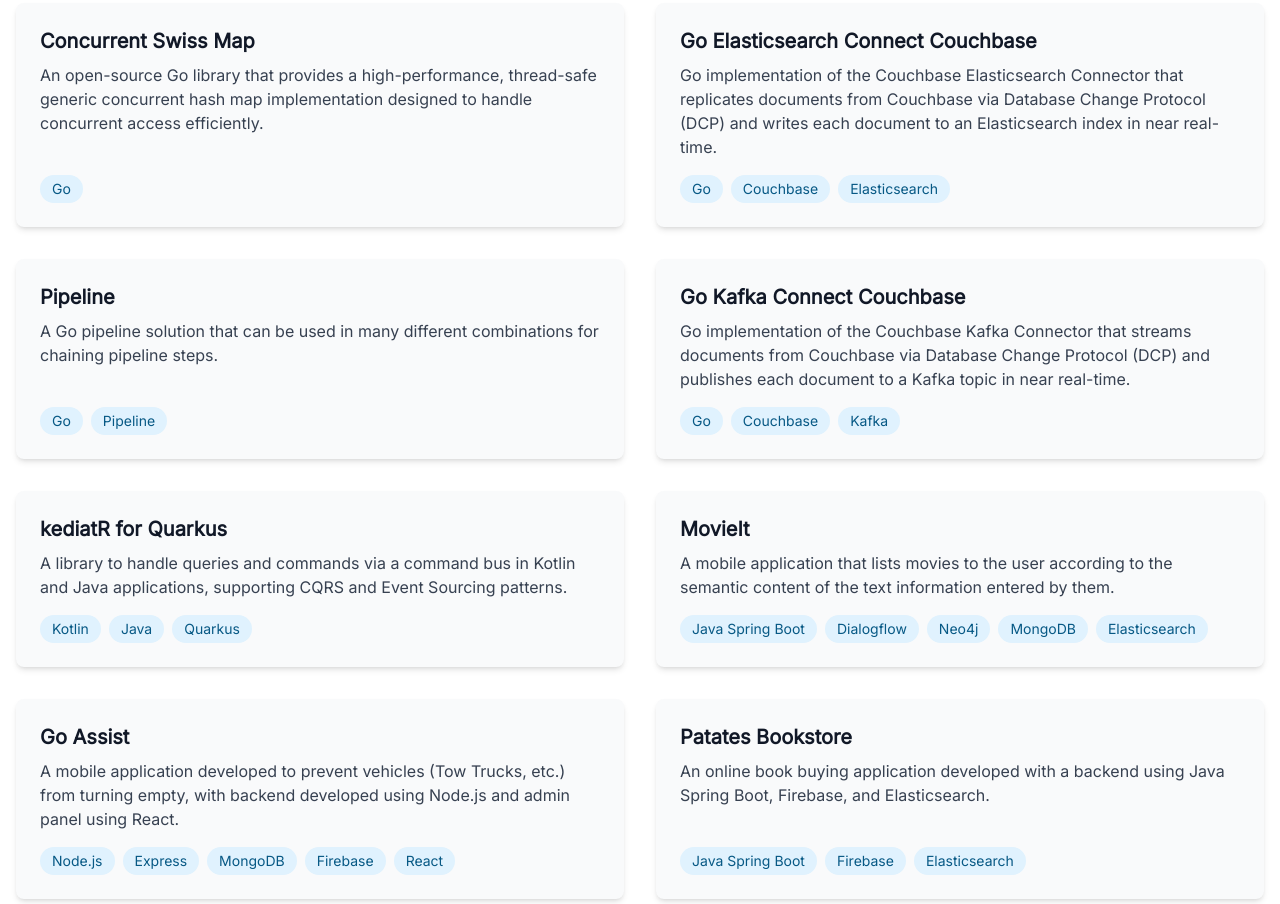
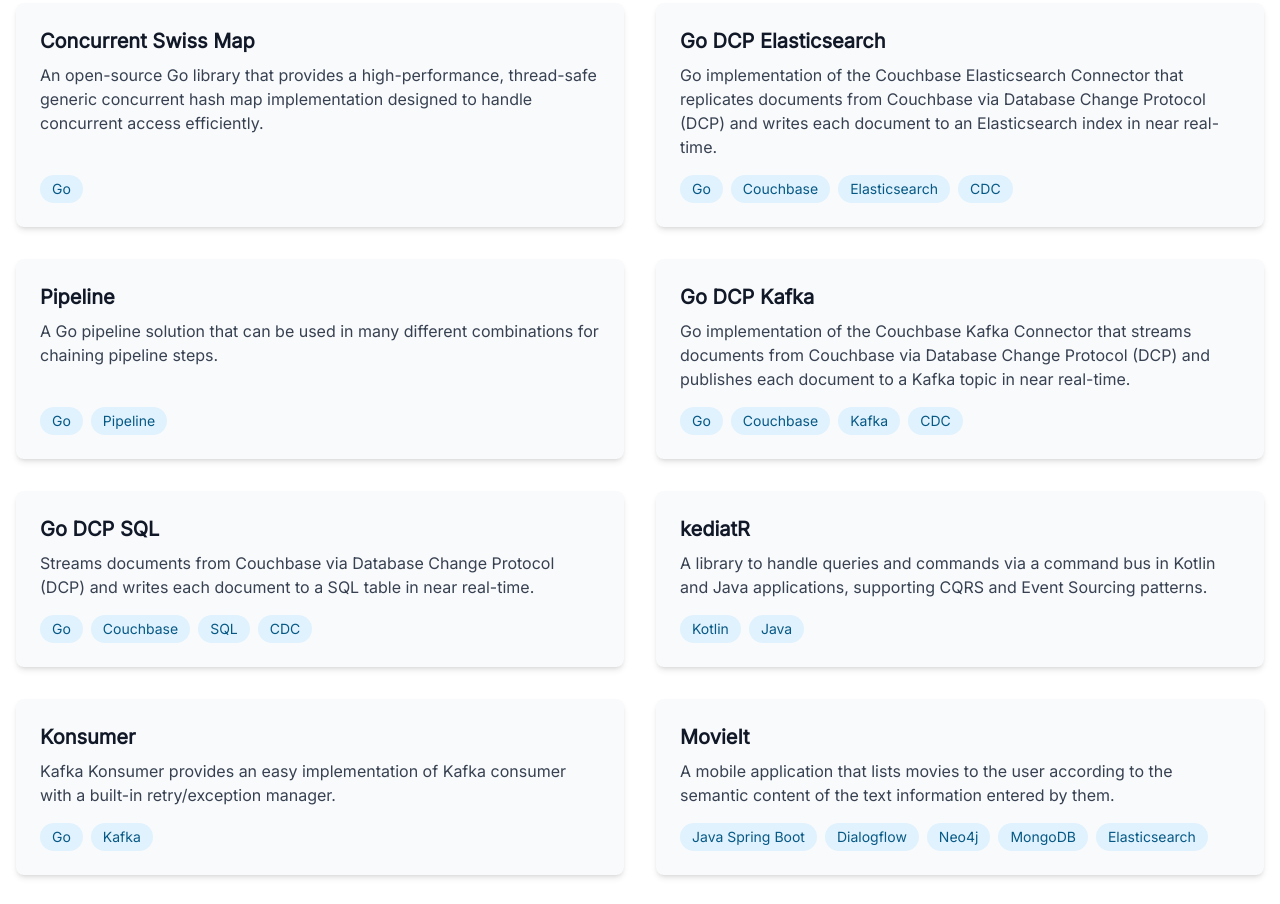
Before and after one commit to mhmtszr/mhmtszr.github.io, an Astro site: page /projects in a window 1280 px wide. Shown: the part 225-1129 px from the top of the page. Built offline with nearby package versions, Linux system fonts and the light colour scheme; Astro itself is replaced by a stand-in of ours.

Commit message:
Update projects

```diff
--- a/src/components/ProjectsSection.astro
+++ b/src/components/ProjectsSection.astro
@@ -4,63 +4,60 @@
     title: 'Concurrent Swiss Map',
     description: 'An open-source Go library that provides a high-performance, thread-safe generic concurrent hash map implementation designed to handle concurrent access efficiently.',
     github: 'https://github.com/mhmtszr/concurrent-swiss-map',
-    demo: 'https://mhmtszr.github.io/concurrent-swiss-map',
     technologies: ['Go']
   },
   {
-    title: 'Go Elasticsearch Connect Couchbase',
+    title: 'Go DCP Elasticsearch',
     description: 'Go implementation of the Couchbase Elasticsearch Connector that replicates documents from Couchbase via Database Change Protocol (DCP) and writes each document to an Elasticsearch index in near real-time.',
-    github: 'https://github.com/mhmtszr/go-elasticsearch-connect-couchbase',
-    demo: 'https://mhmtszr.github.io/go-elasticsearch-connect-couchbase',
-    technologies: ['Go', 'Couchbase', 'Elasticsearch']
+    github: 'https://github.com/Trendyol/go-dcp-elasticsearch',
+    technologies: ['Go', 'Couchbase', 'Elasticsearch', 'CDC']
   },
   {
     title: 'Pipeline',
     description: 'A Go pipeline solution that can be used in many different combinations for chaining pipeline steps.',
     github: 'https://github.com/mhmtszr/pipeline',
-    demo: 'https://mhmtszr.github.io/pipeline',
     technologies: ['Go', 'Pipeline']
   },
   {
-    title: 'Go Kafka Connect Couchbase',
+    title: 'Go DCP Kafka',
     description: 'Go implementation of the Couchbase Kafka Connector that streams documents from Couchbase via Database Change Protocol (DCP) and publishes each document to a Kafka topic in near real-time.',
-    github: 'https://github.com/mhmtszr/go-kafka-connect-couchbase',
-    demo: 'https://mhmtszr.github.io/go-kafka-connect-couchbase',
-    technologies: ['Go', 'Couchbase', 'Kafka']
+    github: 'https://github.com/Trendyol/go-dcp-kafka',
+    technologies: ['Go', 'Couchbase', 'Kafka', 'CDC']
   },
   {
-    title: 'kediatR for Quarkus',
+    title: 'Go DCP SQL',
+    description: 'Streams documents from Couchbase via Database Change Protocol (DCP) and writes each document to a SQL table in near real-time.',
+    github: 'https://github.com/Trendyol/go-dcp-sql',
+    technologies: ['Go', 'Couchbase', 'SQL', 'CDC']
+  },
+  {
+    title: 'kediatR',
     description: 'A library to handle queries and commands via a command bus in Kotlin and Java applications, supporting CQRS and Event Sourcing patterns.',
-    github: 'https://github.com/mhmtszr/kediatr-quarkus',
-    demo: 'https://mhmtszr.github.io/kediatr-quarkus',
-    technologies: ['Kotlin', 'Java', 'Quarkus']
+    github: 'https://github.com/Trendyol/kediatR',
+    technologies: ['Kotlin', 'Java']
+  },
+  {
+    title: 'Konsumer',
+    description: 'Kafka Konsumer provides an easy implementation of Kafka consumer with a built-in retry/exception manager.',
+    github: 'https://github.com/Trendyol/kafka-konsumer',
+    technologies: ['Go', 'Kafka']
   },
   {
     title: 'MovieIt',
     description: 'A mobile application that lists movies to the user according to the semantic content of the text information entered by them.',
-    github: 'https://github.com/mhmtszr/movieit',
-    demo: 'https://mhmtszr.github.io/movieit',
+    github: 'https://www.linkedin.com/posts/activity-6809763719413948416-f834?utm_source=share&utm_medium=member_desktop',
     technologies: ['Java Spring Boot', 'Dialogflow', 'Neo4j', 'MongoDB', 'Elasticsearch']
   },
   {
     title: 'Go Assist',
     description: 'A mobile application developed to prevent vehicles (Tow Trucks, etc.) from turning empty, with backend developed using Node.js and admin panel using React.',
-    github: 'https://github.com/mhmtszr/go-assist',
-    demo: 'https://goassist.com.tr',
+    github: 'https://goassist.com.tr',
     technologies: ['Node.js', 'Express', 'MongoDB', 'Firebase', 'React']
-  },
-  {
-    title: 'Patates Bookstore',
-    description: 'An online book buying application developed with a backend using Java Spring Boot, Firebase, and Elasticsearch.',
-    github: 'https://github.com/mhmtszr/patates-bookstore',
-    demo: 'https://mhmtszr.github.io/patates-bookstore',
-    technologies: ['Java Spring Boot', 'Firebase', 'Elasticsearch']
   },
   {
     title: 'Rememberry',
     description: 'A Google Assistant Application that reminds various activities to users who have Alzheimer\'s disease, developed during a hackathon.',
     github: 'https://github.com/mhmtszr/rememberry',
-    demo: 'https://mhmtszr.github.io/rememberry',
     technologies: ['Dialogflow', 'Node.js', 'Firebase']
   }
 ];
```
Also changed, not shown: 1 other file.
